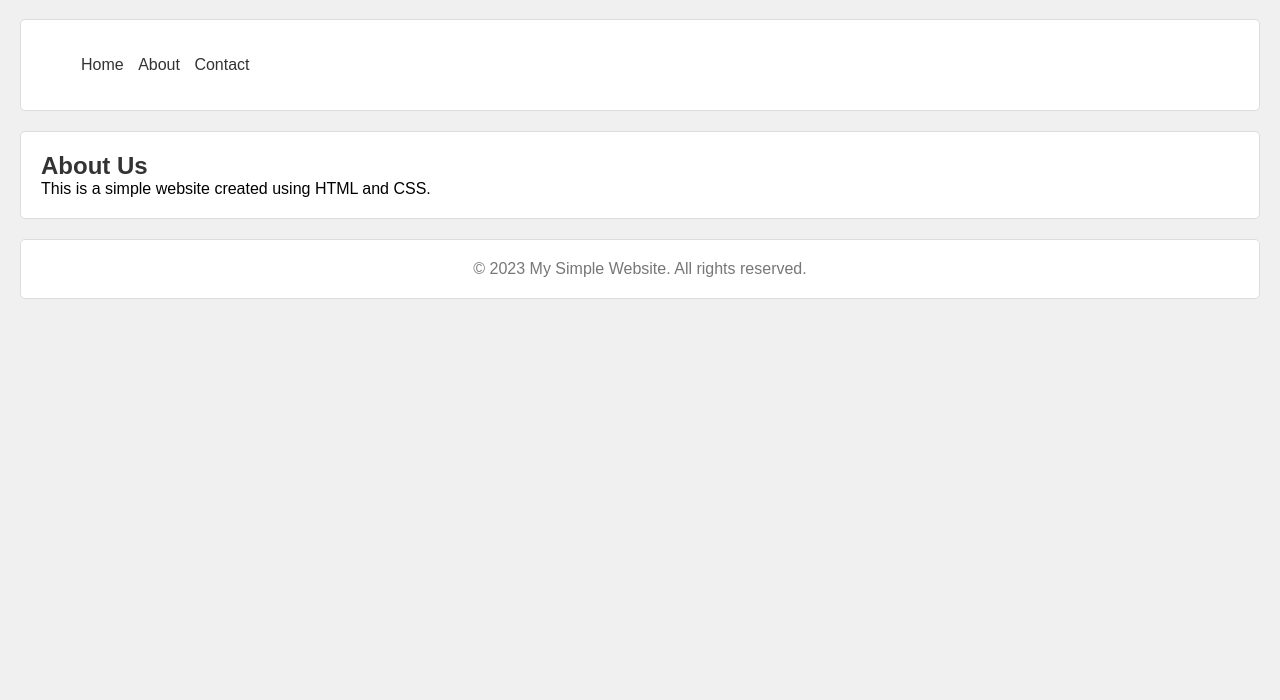
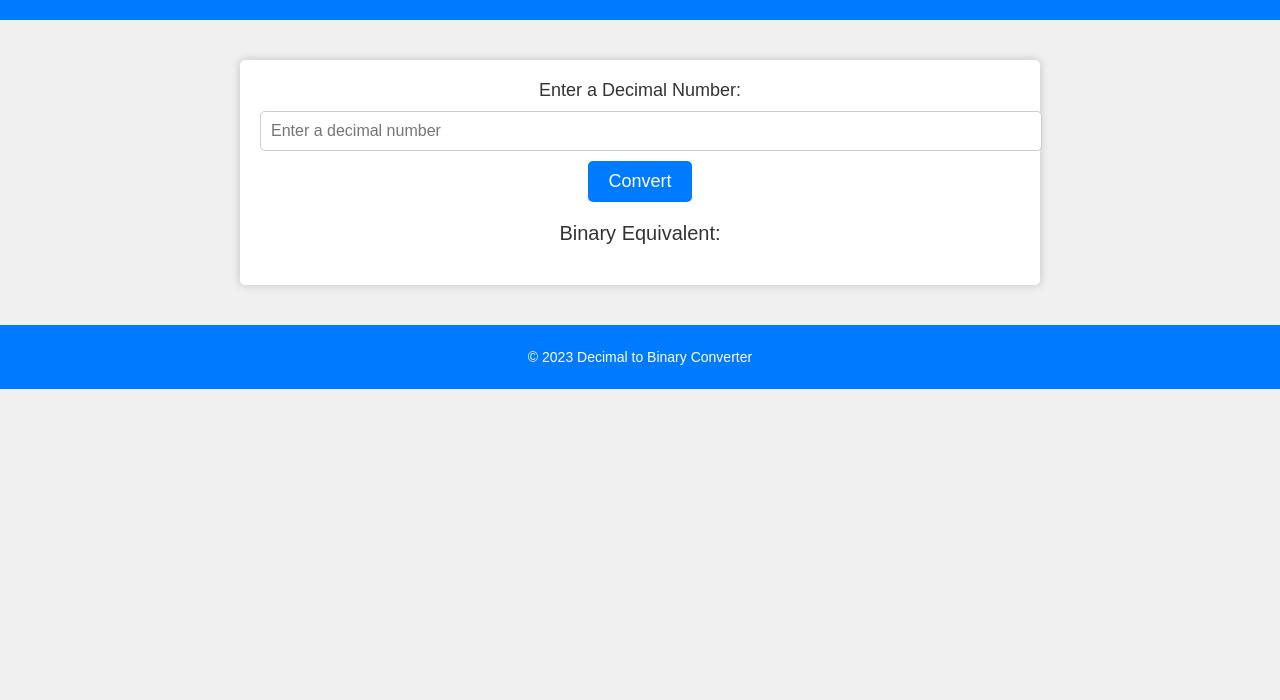
Before and after one commit to Masaya1582/Website_Playground, a plain HTML site: page index.html in a window 1280 px wide. Shown: the part 100-800 px from the top of the page. Drawn offline with Linux system fonts and the light colour scheme.

Commit message:
10進数→ 2進数Converter

```diff
--- a/index.html
+++ b/index.html
@@ -3,28 +3,24 @@
 <head>
     <meta charset="UTF-8">
     <meta name="viewport" content="width=device-width, initial-scale=1.0">
-  <title>My Simple Website</title>
+    <title>Decimal to Binary Converter</title>
     <link rel="stylesheet" href="styles.css">
 </head>
 <body>
     <header>
-    <h1>Welcome to My Website</h1>
+        <h1>Decimal to Binary Converter</h1>
     </header>
-  <nav>
-    <ul>
-      <li><a href="#">Home</a></li>
-      <li><a href="#">About</a></li>
-      <li><a href="#">Contact</a></li>
-    </ul>
-  </nav>
     <main>
-    <section>
-      <h2>About Us</h2>
-      <p>This is a simple website created using HTML and CSS.</p>
+        <section class="converter">
+            <label for="decimalInput">Enter a Decimal Number:</label>
+            <input type="number" id="decimalInput" placeholder="Enter a decimal number">
+            <button id="convertButton">Convert</button>
+            <p class="result">Binary Equivalent: <span id="binaryResult"></span></p>
         </section>
     </main>
     <footer>
-    <p>&copy; 2023 My Simple Website. All rights reserved.</p>
+        <p>&copy; 2023 Decimal to Binary Converter</p>
     </footer>
+    <script src="script.js"></script>
 </body>
 </html>
--- /dev/null
+++ b/script.js
@@ -0,0 +1,15 @@
+// JavaScript for the converter
+const decimalInput = document.getElementById("decimalInput");
+const convertButton = document.getElementById("convertButton");
+const binaryResult = document.getElementById("binaryResult");
+
+convertButton.addEventListener("click", () => {
+    const decimalValue = Number(decimalInput.value);
+
+    if (!isNaN(decimalValue)) {
+        const binaryValue = decimalValue.toString(2);
+        binaryResult.textContent = binaryValue;
+    } else {
+        binaryResult.textContent = "Invalid input";
+    }
+});
--- a/styles.css
+++ b/styles.css
@@ -1,46 +1,70 @@
-/* Reset default browser styles */
-body, h1, h2, p {
+body {
+  font-family: Arial, sans-serif;
   margin: 0;
   padding: 0;
-  }
-
-  /* Apply basic styles */
-  body {
-    font-family: Arial, sans-serif;
   background-color: #f0f0f0;
-  }
-
-  header, nav, main, footer {
-    margin: 20px;
-    padding: 20px;
-    background-color: #fff;
-    border: 1px solid #ddd;
-    border-radius: 5px;
-  }
-
-  header h1 {
   color: #333;
 }
 
-  nav ul {
-    list-style: none;
+header {
+  background-color: #007bff;
+  text-align: center;
+  padding: 20px 0;
+  color: #fff;
 }
 
-  nav ul li {
-    display: inline;
-    margin-right: 10px;
+main {
+  max-width: 800px;
+  margin: 20px auto;
+  padding: 20px;
+  text-align: center;
 }
 
-  nav a {
-    text-decoration: none;
-    color: #333;
+.converter {
+  background-color: #fff;
+  padding: 20px;
+  border-radius: 5px;
+  box-shadow: 0 0 10px rgba(0, 0, 0, 0.2);
 }
 
-  main h2 {
-    color: #333;
+label {
+  font-size: 18px;
+  display: block;
+  margin-bottom: 10px;
+}
+
+input[type="number"] {
+  width: 100%;
+  padding: 10px;
+  font-size: 16px;
+  border: 1px solid #ccc;
+  border-radius: 5px;
+  margin-bottom: 10px;
+}
+
+button {
+  background-color: #007bff;
+  color: #fff;
+  padding: 10px 20px;
+  font-size: 18px;
+  border: none;
+  border-radius: 5px;
+  cursor: pointer;
+}
+
+button:hover {
+  background-color: #0056b3;
+}
+
+.result {
+  font-size: 20px;
+  margin-top: 20px;
 }
 
 footer {
+  background-color: #007bff;
   text-align: center;
-    color: #777;
+  padding: 10px 0;
+  color: #fff;
+  font-size: 14px;
 }
```
Also changed, not shown: humbarger.jpeg (added). Lines whose indentation alone changed are shown as unchanged.
